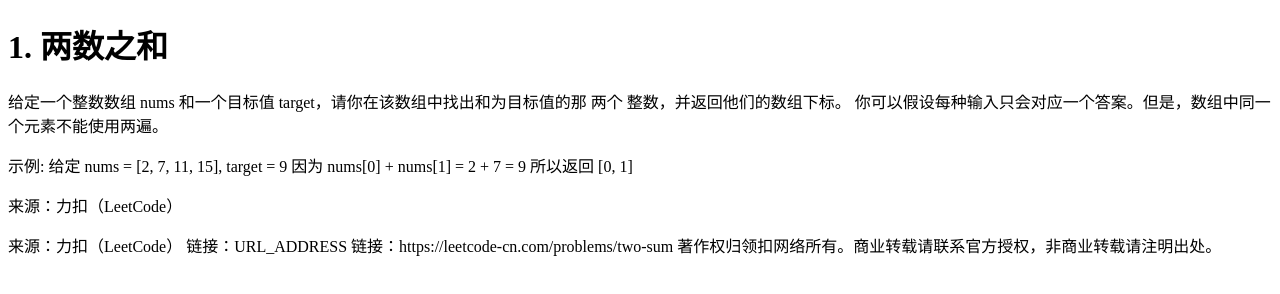
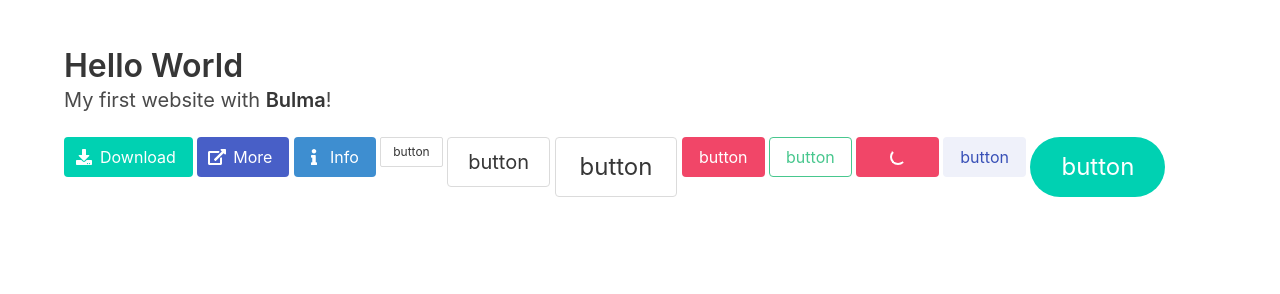
Before and after one commit to im-mic/ookii, a website: page index.html in a window 1280 px wide. Drawn offline with nearby package versions, Linux system fonts and the light colour scheme.

Commit message:
bulma deployment
bulma css

```diff
--- a/css/style.css
+++ b/css/style.css
@@ -1,10 +1,33 @@
+
+@import "bulma/sass/utilities/_all.sass";
+@import "bulma/sass/grid/columns.sass";
+html {
+  font-size: 16px;
+  background-color: #333;
+}
 body {
-  background-color: #f0f0f0;
+  background-color: #333;
 }
 h1 {
-  color: #333;
+  color: #ffffff;
+}
+a {
+  color: #ffffff;
+  direction: ltr;
 }
 
 p {
-  color: #666;
+  color: #ffffff;
 }
+
+.flex-container {
+  display: flex;
+  justify-content: space-between;
+  align-items: center;
+}
+.flex-item {
+  width: 30%;
+  height: 100px;
+  background-color: #ccc;
+  margin: 10px;
+}
--- a/index.html
+++ b/index.html
@@ -4,30 +4,44 @@
     <meta charset="UTF-8">
     <meta name="viewport" content="width=device-width, initial-scale=1.0">
     <title>Document</title>
+    <link rel="stylesheet" href="https://cdn.jsdelivr.net/npm/bulma@0.9.4/css/bulma.min.css">
+    <script defer src="https://use.fontawesome.com/releases/v5.3.1/js/all.js"></script>
 </head>
 <body>
-    <div>
-        <h1 class="title">
-            1. 两数之和
-        </h1>
-        <p>
-            给定一个整数数组 nums 和一个目标值 target，请你在该数组中找出和为目标值的那 两个 整数，并返回他们的数组下标。
-            你可以假设每种输入只会对应一个答案。但是，数组中同一个元素不能使用两遍。
-        </p>
-        <p>
-            示例:
-            给定 nums = [2, 7, 11, 15], target = 9
-            因为 nums[0] + nums[1] = 2 + 7 = 9
-            所以返回 [0, 1]
-        </p>
-        <p>
-            来源：力扣（LeetCode）
-        </p>
-        <p>
-            来源：力扣（LeetCode）
-            链接：URL_ADDRESS            链接：https://leetcode-cn.com/problems/two-sum
-            著作权归领扣网络所有。商业转载请联系官方授权，非商业转载请注明出处。
-        </p>
-
+    <section class="section">
+        <div class="container">
+            <h1 class="title">
+                Hello World
+            </h1>
+            <p class="subtitle">
+                My first website with <strong>Bulma</strong>!
+            </p>
+            <button class="button is-primary">
+                <span class="icon">
+                    <i class="fas fa-download"></i>
+                </span>
+                <span>Download</span>
+            </button>
+            <button class="button is-link">
+                <span class="icon">
+                    <i class="fas fa-external-link-alt"></i>
+                </span>
+                <span>More</span>
+            </button>
+            <button class="button is-info">
+                <span class="icon">
+                    <i class="fas fa-info"></i>
+                </span>
+                <span>Info</span>
+            </button>
+            <button class="button is-small">button</button>
+            <button class="button is-medium">button</button>
+            <button class="button is-large">button</button>
+            <button class="button is-danger">button</button>
+            <button class="button is-success is-outlined">button</button>
+            <button class="button is-danger is-loading">button</button>
+            <button class="button is-link is-light">button</button>
+            <button class="button is-primary is-rounded is-large">button</button>
+        </div>
 </body>
 </html>
--- /dev/null
+++ b/package.json
@@ -0,0 +1,6 @@
+{
+  "dependencies": {
+    "bulma": "^1.0.2",
+    "bulma-start": "^0.0.5"
+  }
+}
```
Also changed, not shown: 2 other files.
